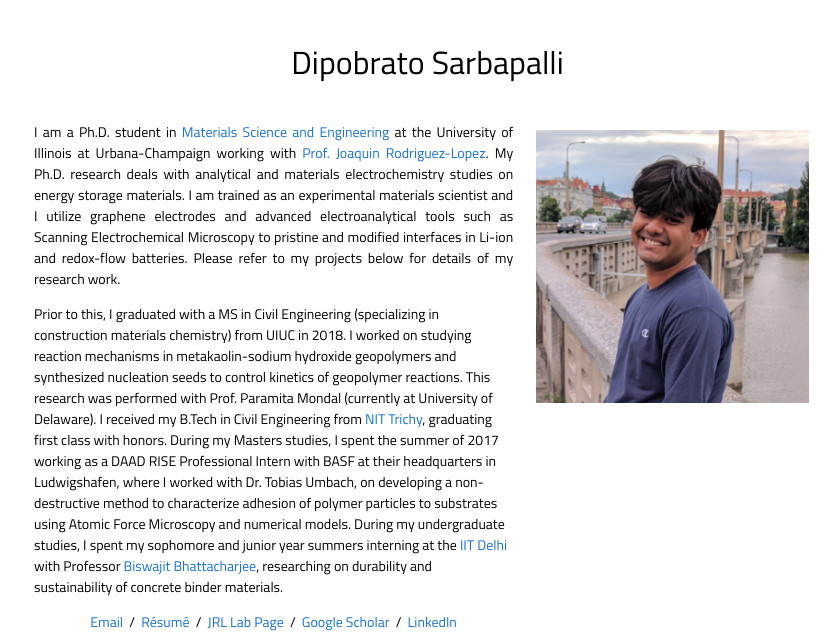
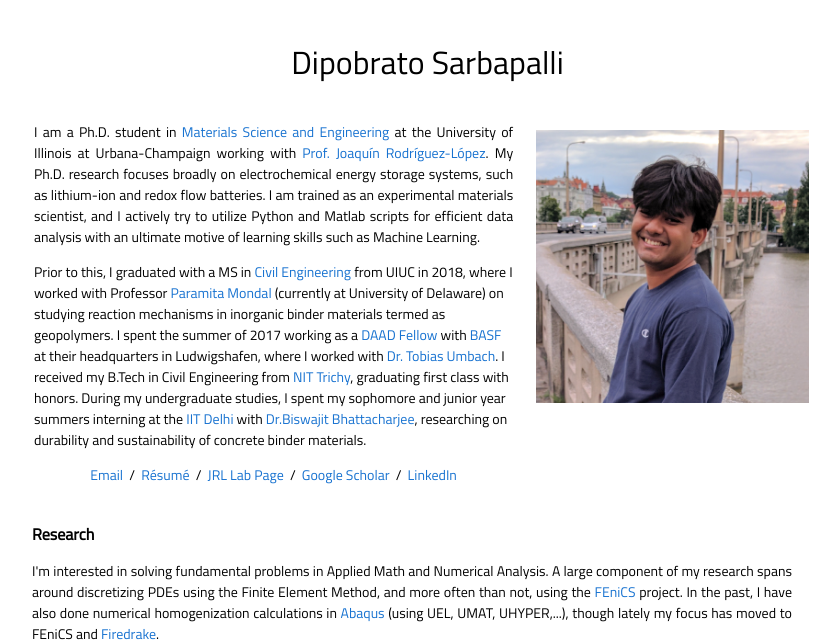
Before and after one commit to dipto032/dipto032.github.io, a plain HTML site: page index.html in a window 1280 px wide. Shown: the top 642 px of the page, without its empty margins (228-1068 px from the left). Drawn offline with nearby package versions, Linux system fonts and the light colour scheme.

Commit message:
More mods

```diff
--- a/index.html
+++ b/index.html
@@ -72,14 +72,12 @@
           <tbody>
             <tr>
               <td style="padding-left:20px;padding-top:5px;width:63%;vertical-align:middle">
-              <p style="text-align: justify">I am a Ph.D. student in <a href="https://matse.illinois.edu/">Materials Science and Engineering</a> at the University of Illinois at Urbana-Champaign working with <a href="http://faculty.scs.illinois.edu/rodriguez-lopez/">Prof. Joaquin Rodriguez-Lopez</a>.
-                 My Ph.D. research deals with analytical and materials electrochemistry studies on energy storage materials. I am trained as an experimental materials scientist and I utilize graphene electrodes and advanced electroanalytical tools such as Scanning Electrochemical Microscopy to pristine and modified interfaces in Li-ion and redox-flow batteries.
-                 Please refer to my projects below for details of my research work.
+              <p style="text-align: justify">I am a Ph.D. student in <a href="https://matse.illinois.edu/">Materials Science and Engineering</a> at the University of Illinois at Urbana-Champaign working with <a href="http://faculty.scs.illinois.edu/rodriguez-lopez/">Prof. Joaquín Rodríguez-López</a>.
+                 My Ph.D. research focuses broadly on electrochemical energy storage systems, such as lithium-ion and redox flow batteries. I am trained as an experimental materials scientist, and I actively try to utilize Python and Matlab scripts for efficient data analysis with an ultimate motive of learning skills such as Machine Learning.
               </p>
-              </p style="text-align: justify"> Prior to this, I graduated with a MS in Civil Engineering (specializing in construction materials chemistry) from UIUC in 2018. I worked on studying reaction mechanisms in metakaolin-sodium hydroxide geopolymers and synthesized nucleation seeds to control kinetics of geopolymer reactions. This research was performed with Prof. Paramita Mondal (currently at University of Delaware).
-                I received my B.Tech in Civil Engineering from <a href="http://www.iitg.ac.in/">NIT Trichy</a>, graduating first class with honors.
-                During my Masters studies, I spent the summer of 2017 working as a DAAD RISE Professional Intern with BASF at their headquarters in Ludwigshafen, where I worked with Dr. Tobias Umbach, on developing a non-destructive method to characterize adhesion of polymer particles to substrates using Atomic Force Microscopy and numerical models.
-                During my undergraduate studies, I spent my sophomore and junior year summers interning at the <a href="https://www.tu-braunschweig.de/index.html;jsessionid=TRIFORK210954992532">IIT Delhi</a> with Professor <a href="https://www.tu-braunschweig.de/index.html;jsessionid=TRIFORK210954992532">Biswajit Bhattacharjee</a>, researching on durability and sustainability of concrete binder materials.
+              </p style="text-align: justify">Prior to this, I graduated with a MS in <a href="https://cee.illinois.edu/areas/construction-materials">Civil Engineering</a> from UIUC in 2018, where I worked with Professor <a href="http://www.ce.udel.edu/people/faculty-profile/?id=24">Paramita Mondal</a> (currently at University of Delaware) on studying reaction mechanisms in inorganic binder materials termed as geopolymers.
+                 I spent the summer of 2017 working as a <a href="https://www.daad.de/rise/en/rise-professional/">DAAD Fellow</a> with <a href="https://www.basf.com/global/en/who-we-are/organization/locations/europe/german-sites/ludwigshafen.html">BASF</a> at their headquarters in Ludwigshafen, where I worked with <a href="https://www.linkedin.com/in/tobias-umbach-65655985/?originalSubdomain=de">Dr. Tobias Umbach</a>.
+                 I received my B.Tech in Civil Engineering from <a href="https://www.nitt.edu/">NIT Trichy</a>, graduating first class with honors. During my undergraduate studies, I spent my sophomore and junior year summers interning at the <a href="http://www.iitd.ac.in/">IIT Delhi</a> with <a href="http://web.iitd.ac.in/~bishwa/">Dr.Biswajit Bhattacharjee</a>, researching on durability and sustainability of concrete binder materials.
               </p>
               <p style="text-align:center">
                 <a href="mailto:dipto032@gmail.com">Email</a> &nbsp/&nbsp
```
